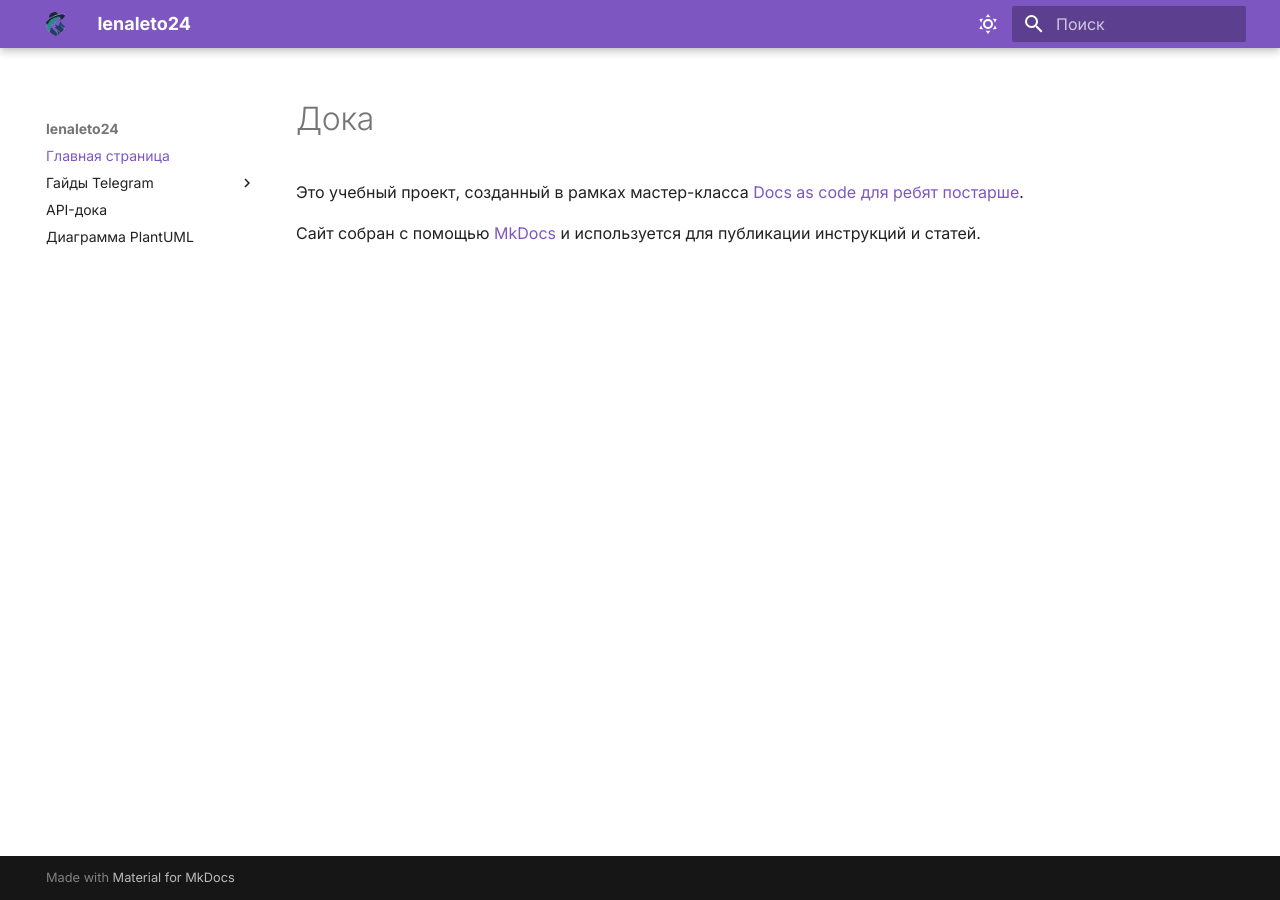
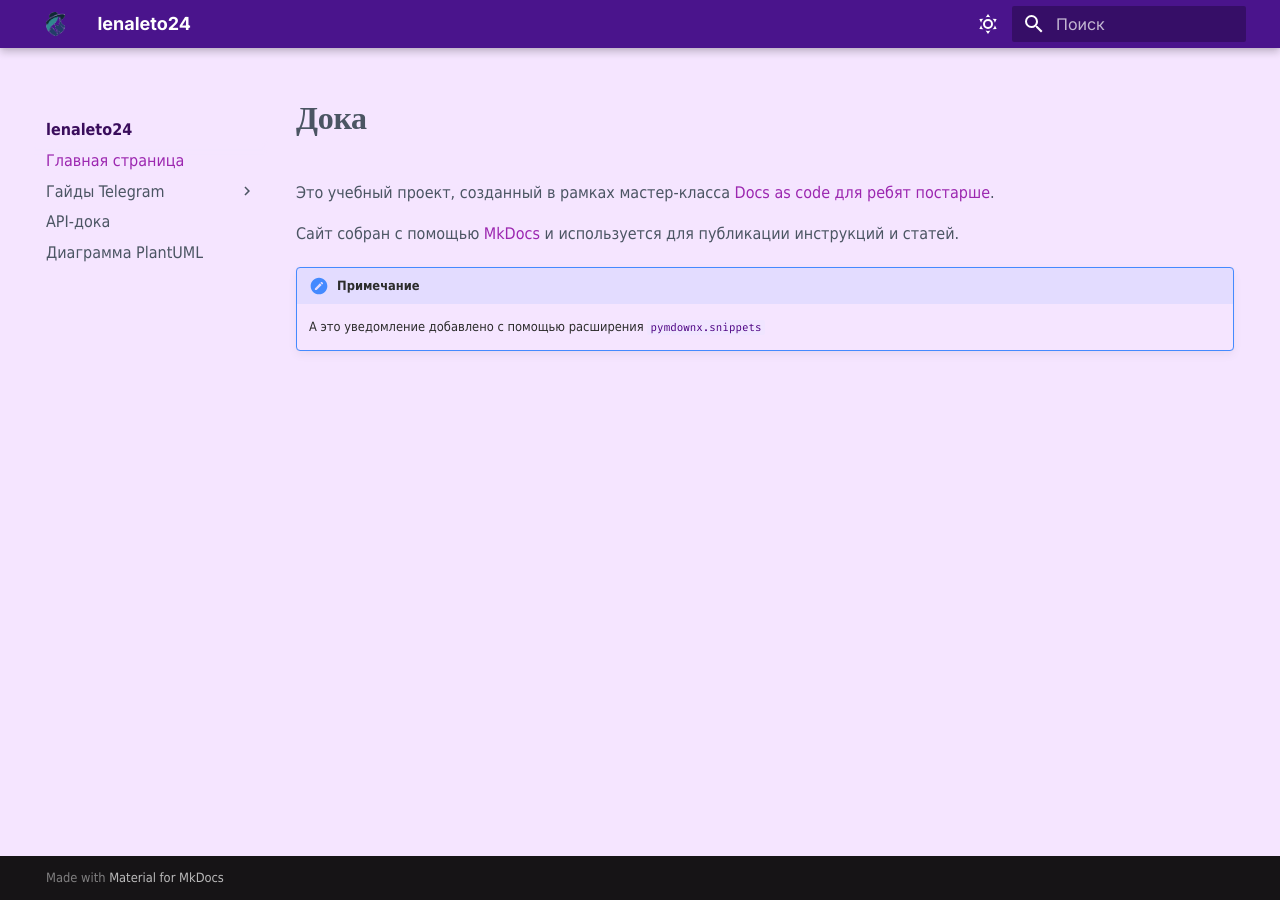
Before and after one commit to lenaleto24/my-MkDocs-project, an MkDocs documentation site: the page built from docs/index.md, in a window 1280 px wide. Built offline with MkDocs 1.6.1 and Material for MkDocs 9.7.7, drawn with Linux system fonts in a browser that asks for light colours.

Commit message:
docs: add css

```diff
--- /dev/null
+++ b/docs/note.md
@@ -0,0 +1,2 @@
+!!! note "Примечание"
+     А это уведомление добавлено с помощью расширения `pymdownx.snippets`
--- /dev/null
+++ b/docs/stylesheets/extra.css
@@ -0,0 +1,60 @@
+/* Настройки светлой схемы */
+[data-md-color-scheme="default"] {
+  --md-primary-fg-color: #4a148c;
+  --md-accent-fg-color: #7b1fa2;
+  --md-typeset-a-color: #9c27b0; /*Цвет ссылок*/
+  --md-typeset-a-hover-color: #6a1b9a; /* Цвет ссылок при наведении */
+  --md-default-bg-color: #f5e5ff;
+  --md-default-fg-color: #2c2c2c;
+  --md-code-bg-color: #f0e5ff;
+  --md-code-fg-color: #4b0082;
+  --md-default-fg-color--light: #3a0d5c;
+}
+
+/* Настройки тёмной схемы */
+[data-md-color-scheme="slate"] {
+  --md-primary-fg-color: #ce93d8;
+  --md-accent-fg-color: #ba68c8;
+  --md-typeset-a-color: #9c27b0; /*Цвет ссылок*/
+  --md-typeset-a-hover-color: #6a1b9a; /* Цвет ссылок при наведении */
+  --md-default-bg-color: #1a0a2b;
+  --md-default-fg-color: #e0d7f1;
+  --md-code-bg-color: #2e1b3e;
+  --md-code-fg-color: #d8bfff;
+  --md-default-fg-color--light: #ffffff;
+}
+
+/* Настройки светлой темы */
+
+[data-md-color-scheme="my-scheme"] {
+  --md-primary-fg-color: #0B61A4; /*Основной цвет*/
+  --md-accent-fg-color: #1565C0; /*Акцентный цвет*/
+  --md-typeset-a-color: #0e70e0; /*Цвет ссылок*/
+  --md-default-bg-color: #f0f8ff; /*Фоновый цвет*/
+  --md-default-fg-color: #353535; /*Основной цвет текста (абзацы, списки, подзаголовки, nav и toc)*/
+  --md-code-bg-color: #ffffff; /*Цвет фона блока кода*/
+  --md-code-fg-color: #5c5b5b; /*Цвет текста в блоке кода*/
+  --md-default-fg-color--light: #4e4d4d; /*Цвет h1 и заголовков блоков toc и nav*/
+  --md-footer-bg-color: #25567B; /*Цвет футера*/
+}
+
+/*Параметры текста статей*/
+.md-typeset {
+    font-family: 'Tahoma', 'arial';
+    font-weight: 200;
+    font-size: 16px;
+    color: #4b5563;
+}
+/*Параметры текста nav и toc*/
+.md-nav {
+    font-family: 'Tahoma', 'arial';
+    font-weight: 400;
+    font-size: 16px;
+    color: #4b5563;
+}
+
+.md-content h1, .md-content h2, .md-content h3, .md-content h4 {
+    font-family: 'Roboto Mono';
+    font-weight: 600;
+    color: #4b5563;
+}
--- a/mkdocs.yml
+++ b/mkdocs.yml
@@ -11,24 +11,26 @@ theme: # Тема сайта, информация о ее параметрах
   language: ru # Язык
   palette: # Настройки светлой и тёмной тем
     # Настройки светлой темы
-    - scheme: default
-      toggle:
-        icon: material/weather-sunny # Иконка для активации светлой темы
-        name: Выключить солнышко # Всплывающий текст-подсказка
-      primary: deep purple # Основной цвет
-      accent: purple # Акцентный цвет
+  - scheme: default
+    toggle:
+      icon: material/weather-sunny # Иконка для активации светлой темы
+      name: Выключить солнышко # Всплывающий текст-подсказка
+#     primary: deep purple # Основной цвет
+#     accent: purple # Акцентный цвет
       # вы можете использовать любой цвет из списка:
       # red; pink; purple; deep purple; indigo; blue; light blue; cyan; teal;
       # green; light green; lime; yellow; amber; orange; deep orange; brown;
       # grey; blue grey; black; white
 
+#    - scheme: my-scheme
+
     # Настройки тёмной темы
-    - scheme: slate
-      toggle:
-        icon: material/weather-night
-        name: Позвать солнышко
-      primary: deep purple
-      accent: purple
+  - scheme: slate
+    toggle:
+      icon: material/weather-night
+      name: Позвать солнышко
+#      primary: deep purple
+#      accent: purple
   features: # настройки функциональностей темы
     #- navigation.sections # Добавление разделов верхнего уровня в боковом меню, отключение спойлеров в боковом меню
     - navigation.path # Хлебные крошки
@@ -44,6 +46,8 @@ theme: # Тема сайта, информация о ее параметрах
     - search.suggest # Подсказки при вводе поискового запроса
     - search.highlight # Подсветка результатов поиска в тексте страницы
     - content.code.copy # Кнопка копирования в блоке кода
+extra_css:
+  - stylesheets/extra.css
 
 nav: # Структура сайта
 - Главная страница: index.md
@@ -68,6 +72,9 @@ markdown_extensions: # Расширения markdown
   - pymdownx.emoji: # Иконки и эмодзи
       emoji_index: !!python/name:material.extensions.emoji.twemoji
       emoji_generator: !!python/name:material.extensions.emoji.to_svg
+  - pymdownx.snippets:
+      base_path:
+        - docs
 
 plugins:
   - search # Плагин для подключения поиска на портале
```
Also changed, not shown: docs/index.md (+2 -0 lines).
